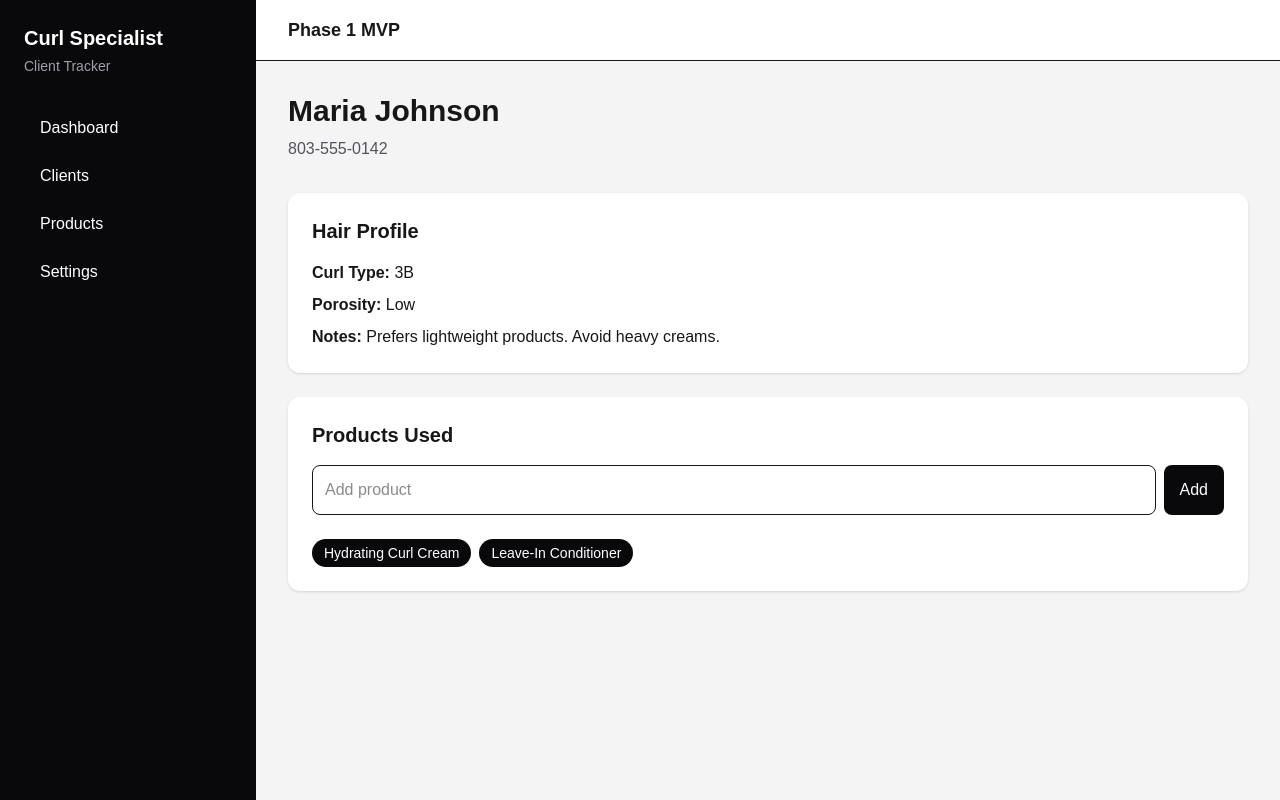
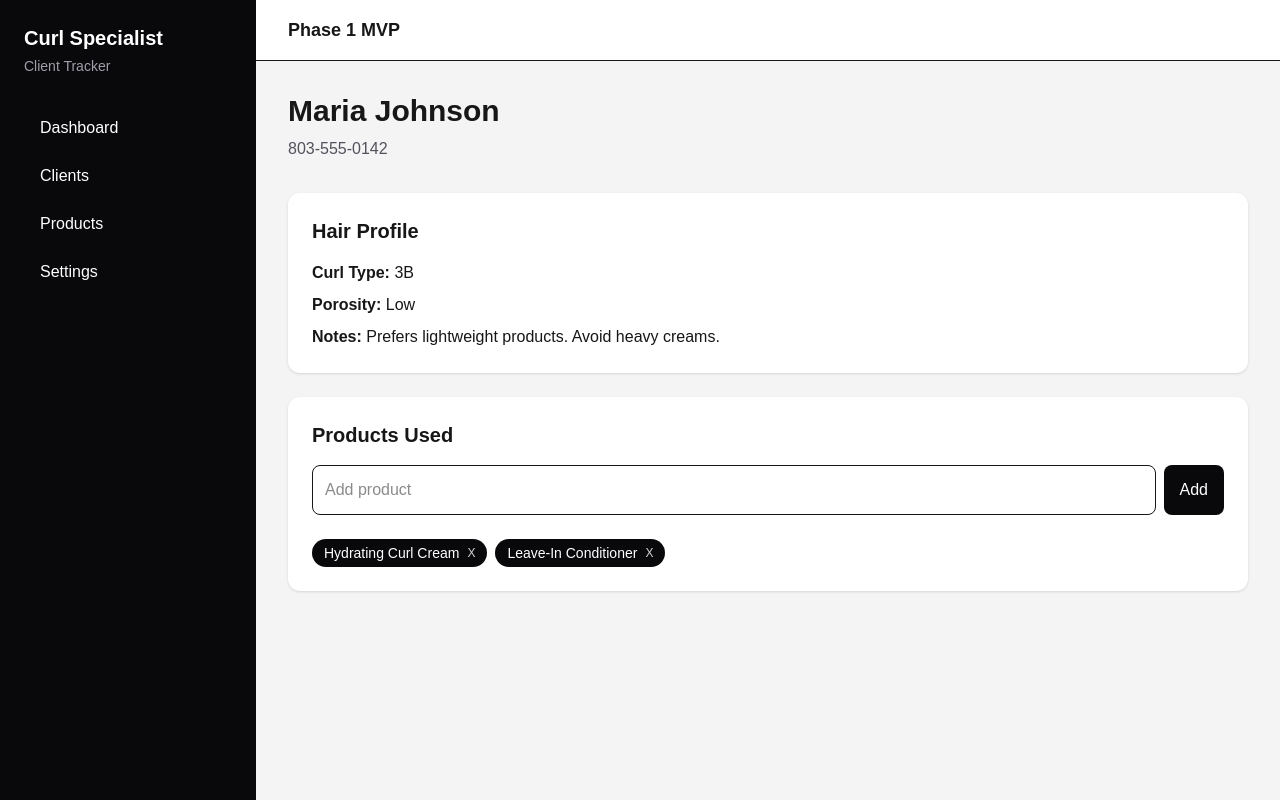
Before and after one commit to samirhilario/curl-specialist-platform, a Next.js app: page /dashboard/clients/1 in a window 1280 px wide. Built offline with nearby package versions, Linux system fonts and the light colour scheme.

Commit message:
Add removable product tags and empty state handling
- Add product removal functionality using filter()
- Implement dynamic remove buttons for products
- Add conditional rendering for empty product lists
- Improve client profile product management UX
- Introduce inline callback event handling

```diff
--- a/src/components/clients/ClientProfileManager.tsx
+++ b/src/components/clients/ClientProfileManager.tsx
@@ -15,6 +15,14 @@ export default function ClientProfileManager(
   )
 
   const [newProduct, setNewProduct] = useState("")
+
+  function handleRemoveProduct(productToRemove: string) {
+    const updatedProducts = products.filter(
+      (product) => product !== productToRemove
+    )
+
+    setProducts(updatedProducts)
+  }
 
   function handleAddProduct() {
     if (!newProduct.trim()) return
@@ -81,14 +89,36 @@ export default function ClientProfileManager(
         </div>
 
         <div className="mt-6 flex flex-wrap gap-2">
-          {products.map((product) => (
+          {/* {products.map((product) => (
             <span
               key={product}
               className="rounded-full bg-zinc-950 px-3 py-1 text-sm text-white"
             >
               {product}
             </span>
-          ))}
+          ))} */}
+
+          {products.length === 0 ? (
+            <p className="text-sm text-zinc-500">
+              No products added yet.
+            </p>
+          ) : (
+            products.map((product) => (
+              <div
+                key={product}
+                className="flex items-centerr gap-2 rounded-full bg-zinc-950 px-3 py-1 text-sm text-white"
+                >
+                  <span>{product}</span>
+
+                  <button
+                    onClick={() => handleRemoveProduct(product)}
+                    className="text-xs text-zinc-300 hover:text-white"
+                    >
+                      X
+                    </button>
+                    </div>
+            ))
+          )}
         </div>
       </div>
     </>
```
